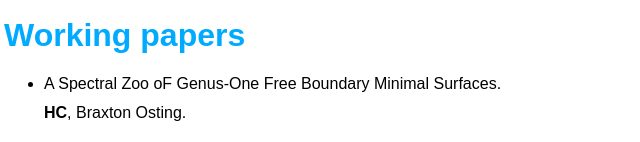
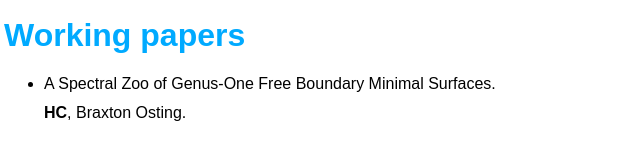
Before and after one commit to haoyuchenmath/haoyuchenmath.github.io, a plain HTML site: page research.html in a window 1280 px wide. Shown: the part 809-951 px from the top of the page, 16-656 px from the left. Drawn offline with Linux system fonts and the light colour scheme.

Commit message:
Update research.html

```diff
--- a/research.html
+++ b/research.html
@@ -102,7 +102,7 @@
 
 
     <ul class="pubs">
-    <li>A Spectral Zoo oF Genus-One Free Boundary Minimal Surfaces.<br>
+    <li>A Spectral Zoo of Genus-One Free Boundary Minimal Surfaces.<br>
       <b>HC</b>, Braxton Osting. <br></li>
     </li>
     <li>Active Learning of a Centered Quadratic Decision Metric under Logistic Label Noise.<br>
```
